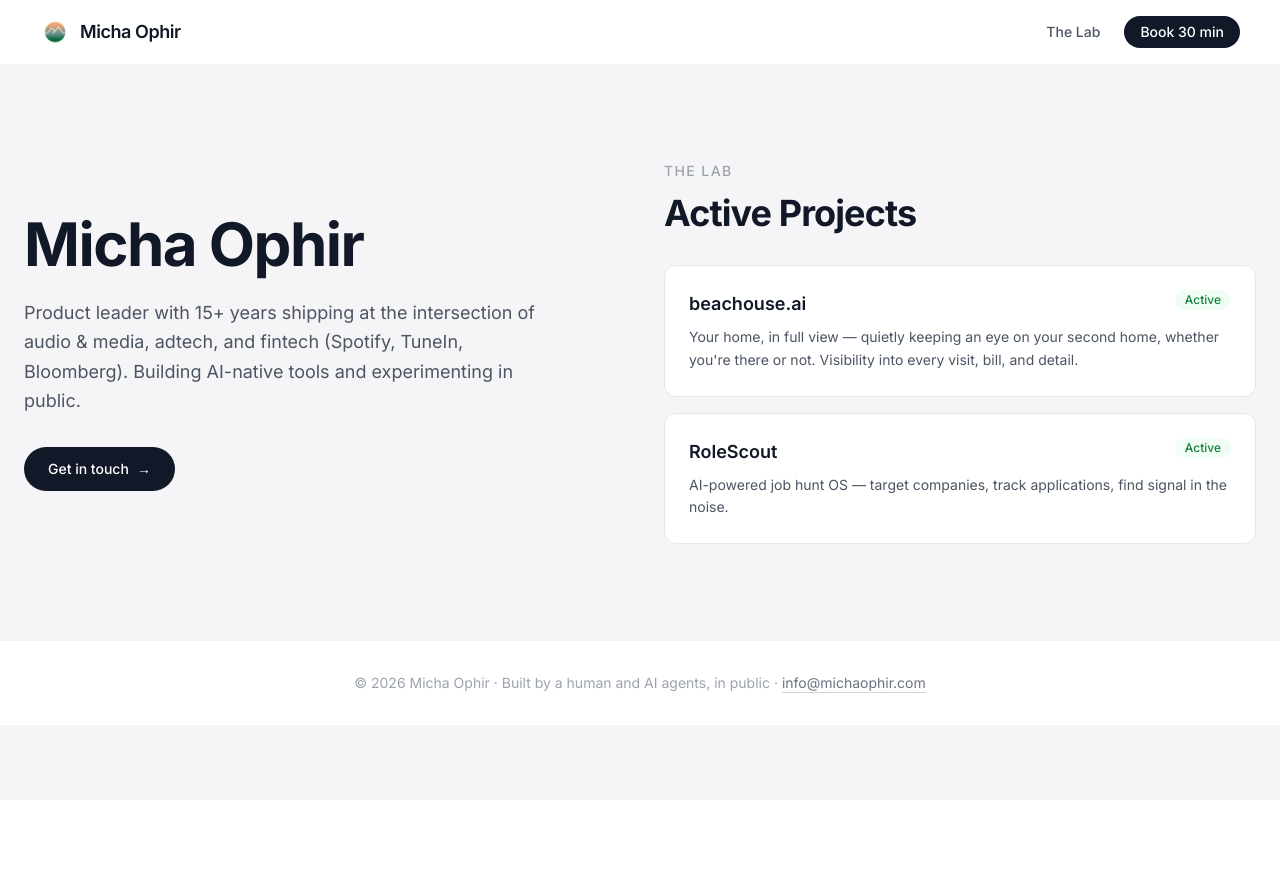
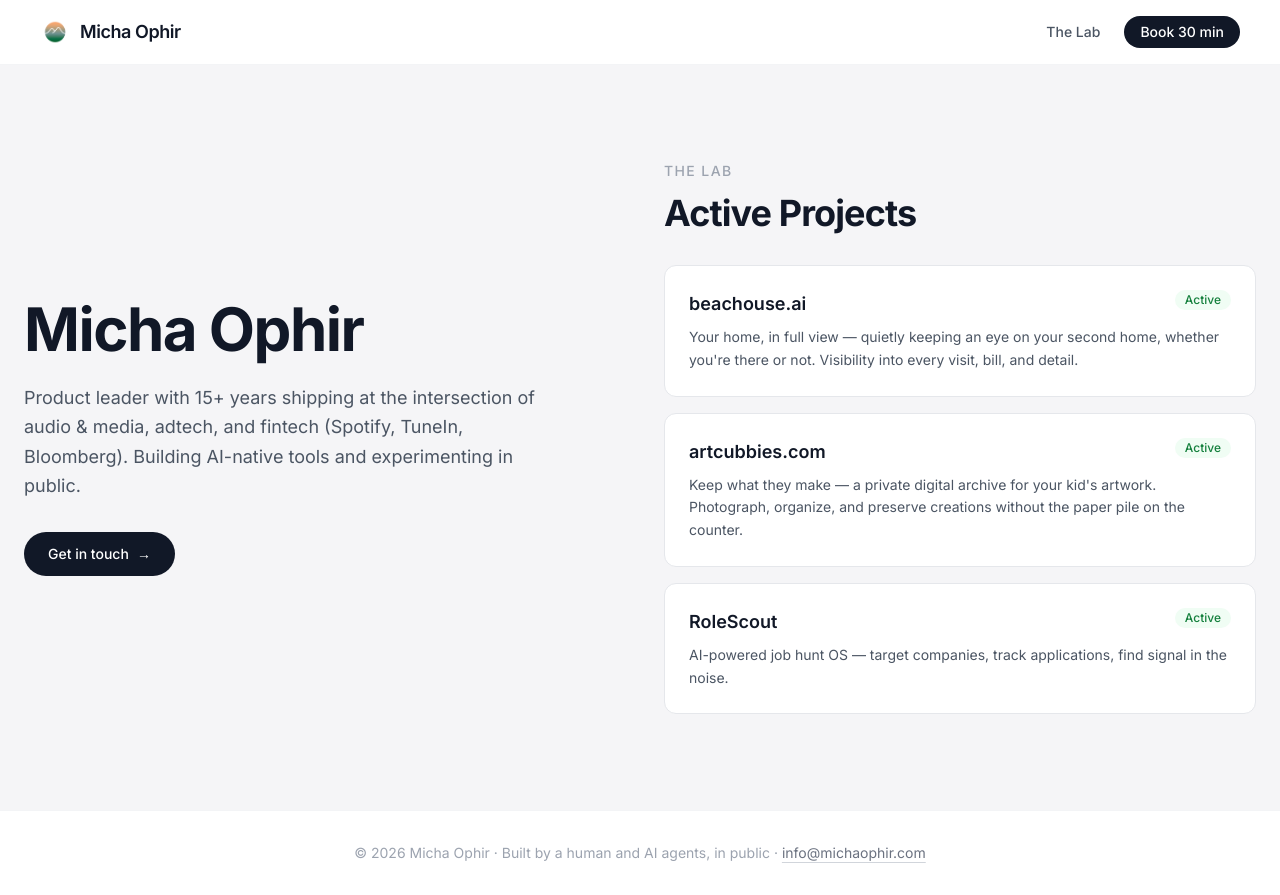
Before and after one commit to michaophir/michaophir-site, a Next.js app: page / in a window 1280 px wide. Before the commit the page ends 800 px from the top, so only its background shows below. Built offline with nearby package versions, Linux system fonts and the light colour scheme.

Commit message:
Lab: add artcubbies.com card
New Active card on both /lab and the homepage section, positioned
between beachouse.ai and RoleScout. Tagline uses their existing
"Keep what they make" brand voice.

```diff
--- a/app/lab/page.tsx
+++ b/app/lab/page.tsx
@@ -21,6 +21,13 @@
       "Your home, in full view — quietly keeping an eye on your second home, whether you're there or not. Visibility into every visit, bill, and detail.",
     status: "Active",
     href: "https://beachouse.ai",
+  },
+  {
+    title: "artcubbies.com",
+    description:
+      "Keep what they make — a private digital archive for your kid's artwork. Photograph, organize, and preserve creations without the paper pile on the counter.",
+    status: "Active",
+    href: "https://www.artcubbies.com/",
   },
   {
     title: "RoleScout",
--- a/components/lab.tsx
+++ b/components/lab.tsx
@@ -13,6 +13,14 @@
       "Your home, in full view — quietly keeping an eye on your second home, whether you're there or not. Visibility into every visit, bill, and detail.",
     status: "Active",
     href: "https://beachouse.ai",
+    github: null,
+  },
+  {
+    title: "artcubbies.com",
+    description:
+      "Keep what they make — a private digital archive for your kid's artwork. Photograph, organize, and preserve creations without the paper pile on the counter.",
+    status: "Active",
+    href: "https://www.artcubbies.com/",
     github: null,
   },
   {
```
